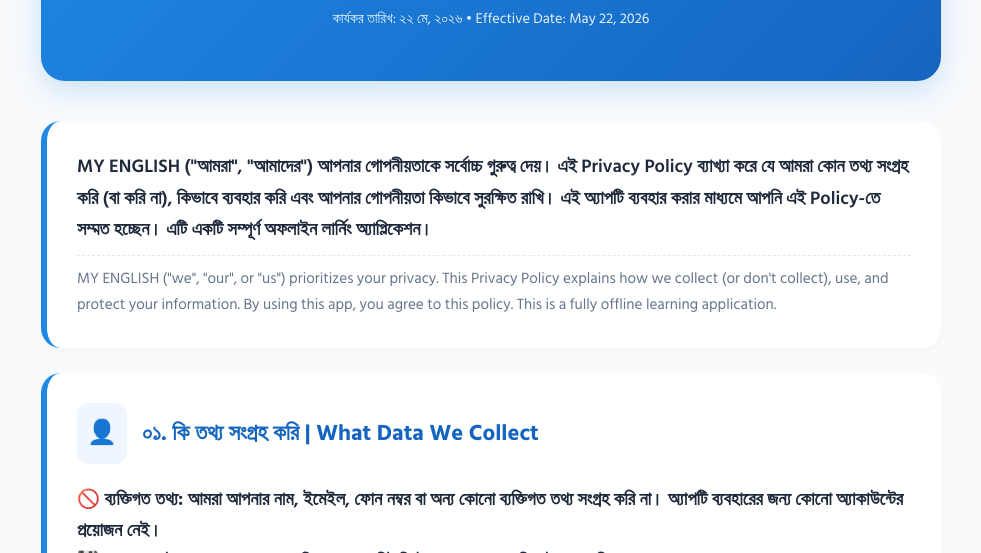
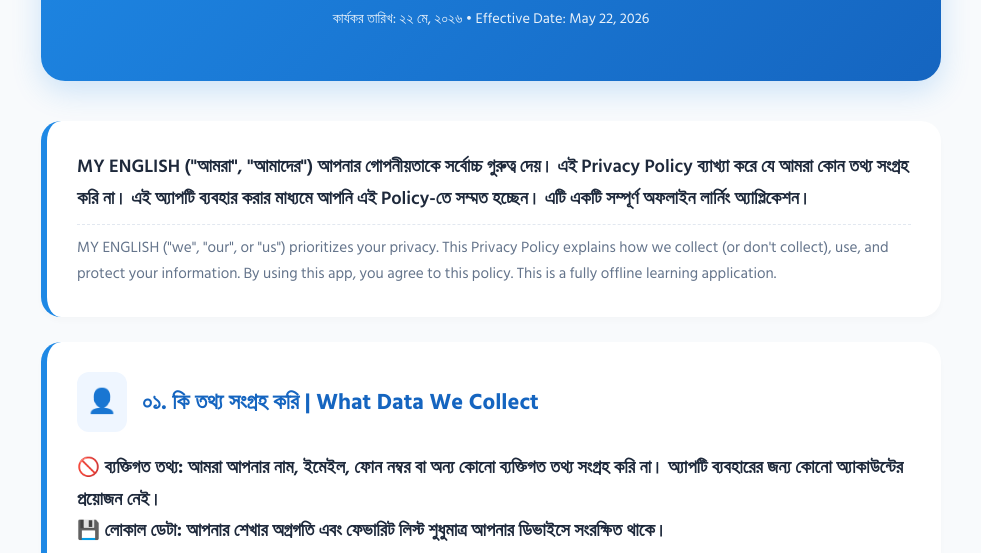
Before and after one commit to Opdarturaja/my-english-policy, a plain HTML site: page index.html in a window 1280 px wide. Shown: the part 201-754 px from the top of the page, without its empty margins (149-1130 px from the left). Drawn offline with Linux system fonts and the light colour scheme.

Commit message:
Update index.html

```diff
--- a/index.html
+++ b/index.html
@@ -104,7 +104,7 @@
 
     <!-- Intro -->
     <div class="section">
-        <div class="lang-bn">MY ENGLISH ("আমরা", "আমাদের") আপনার গোপনীয়তাকে সর্বোচ্চ গুরুত্ব দেয়। এই Privacy Policy ব্যাখ্যা করে যে আমরা কোন তথ্য সংগ্রহ করি (বা করি না), কিভাবে ব্যবহার করি এবং আপনার গোপনীয়তা কিভাবে সুরক্ষিত রাখি। এই অ্যাপটি ব্যবহার করার মাধ্যমে আপনি এই Policy-তে সম্মত হচ্ছেন। এটি একটি সম্পূর্ণ অফলাইন লার্নিং অ্যাপ্লিকেশন।</div>
+        <div class="lang-bn">MY ENGLISH ("আমরা", "আমাদের") আপনার গোপনীয়তাকে সর্বোচ্চ গুরুত্ব দেয়। এই Privacy Policy ব্যাখ্যা করে যে আমরা কোন তথ্য সংগ্রহ করি  না। এই অ্যাপটি ব্যবহার করার মাধ্যমে আপনি এই Policy-তে সম্মত হচ্ছেন। এটি একটি সম্পূর্ণ অফলাইন লার্নিং অ্যাপ্লিকেশন।</div>
         <div class="lang-en">MY ENGLISH ("we", "our", or "us") prioritizes your privacy. This Privacy Policy explains how we collect (or don't collect), use, and protect your information. By using this app, you agree to this policy. This is a fully offline learning application.</div>
     </div>
 
```
